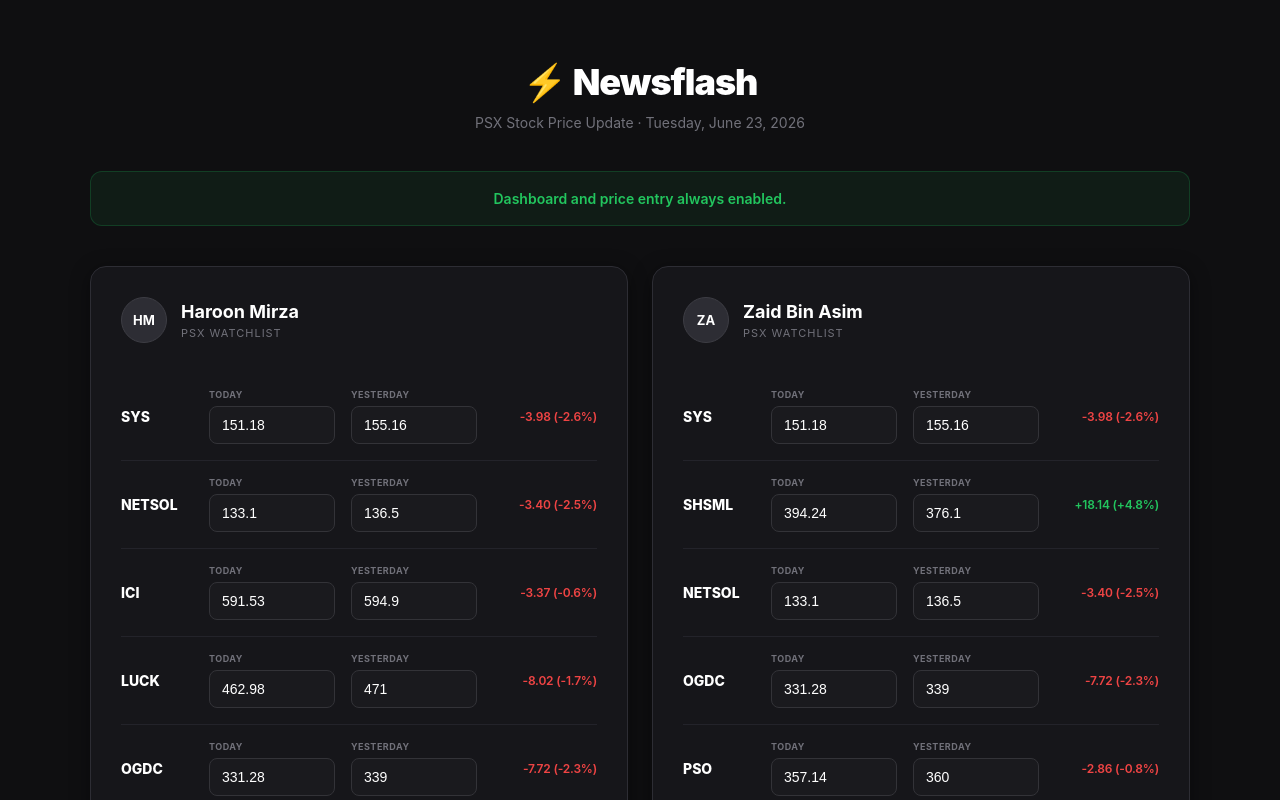
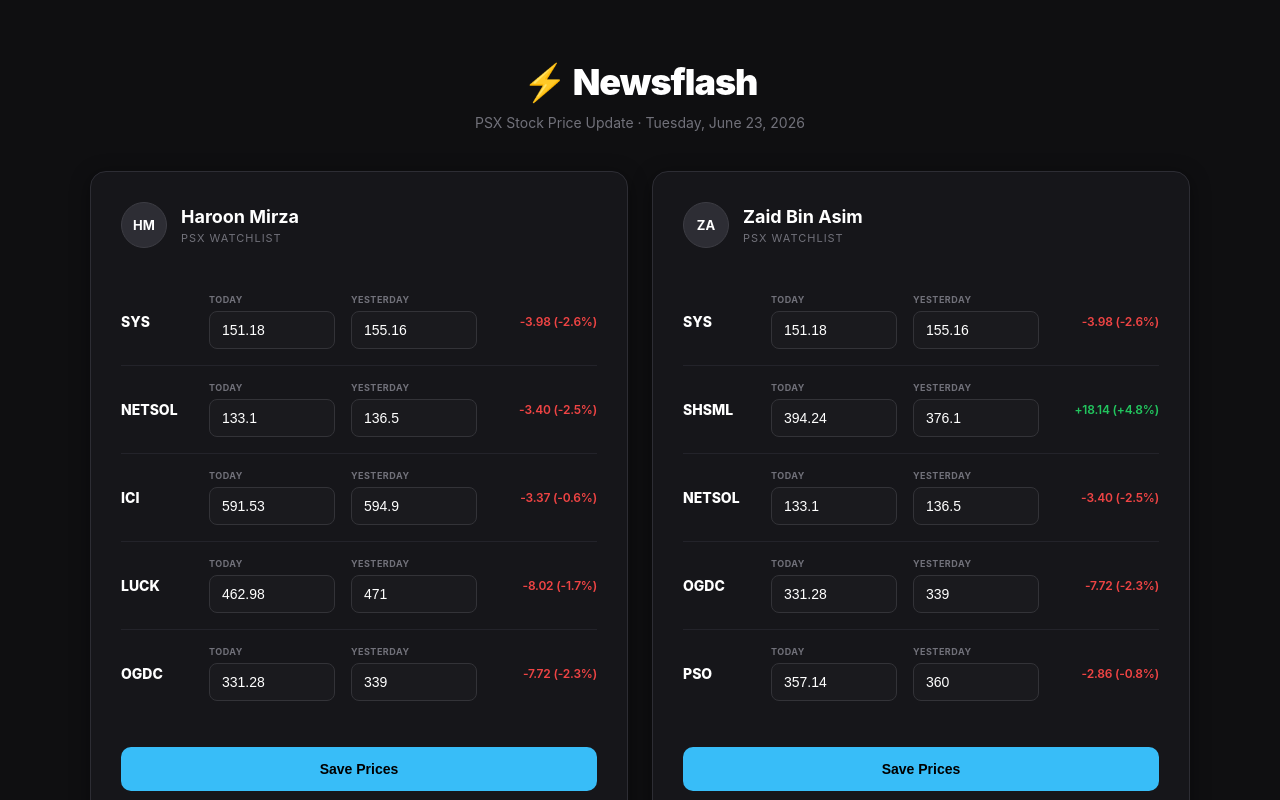
Before and after one commit to HaroonMirza02/nf-auto, a React (Vite) app in the folder frontend/: page / in a window 1280 px wide. Shown: the top 800 px of the page. Built offline with nearby package versions, Linux system fonts and the light colour scheme.

Commit message:
UI changes

```diff
--- a/frontend/src/App.jsx
+++ b/frontend/src/App.jsx
@@ -127,9 +127,7 @@
                 <p>PSX Stock Price Update &middot; {new Date().toLocaleDateString('en-US', { weekday: 'long', year: 'numeric', month: 'long', day: 'numeric' })}</p>
             </header>
 
-            <div className="status-banner status-open">
-                Dashboard and price entry always enabled.
-            </div>
+
 
             <div className="user-grid">
                 {USERS.map(user => (
```
